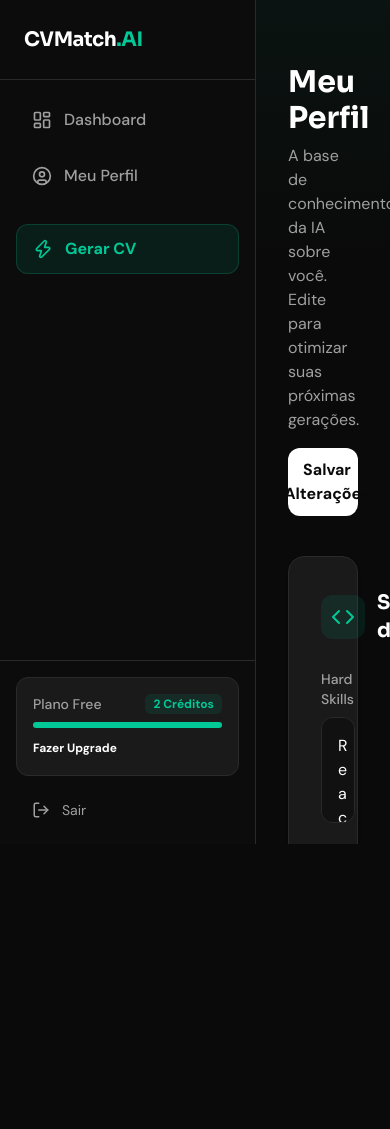
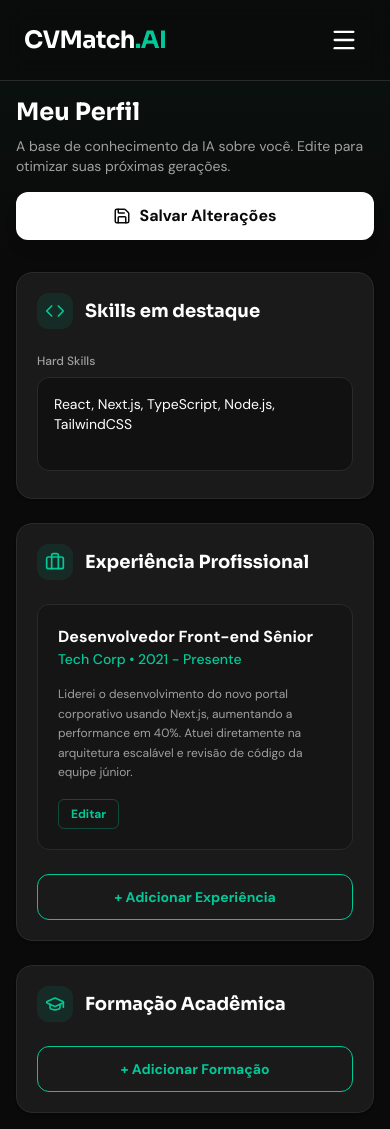
Before and after one commit to Fernando1403/CVMATCH, a Next.js app: page /profile in a window 390 px wide. Before the commit the page ends 844 px from the top, so only its background shows below. Built offline with nearby package versions, Linux system fonts and the light colour scheme.

Commit message:
feat: implement dashboard layout and core application modules for CV generation and profile management

```diff
--- a/src/app/(app)/dashboard/page.tsx
+++ b/src/app/(app)/dashboard/page.tsx
@@ -3,7 +3,7 @@
 
 export default function Dashboard() {
   return (
-    <div className="max-w-6xl mx-auto p-8 relative z-10 pt-16">
+    <div className="max-w-6xl mx-auto relative z-10">
       <header className="mb-10 flex flex-col md:flex-row md:items-center justify-between gap-4">
         <div>
           <h1 className="font-display text-3xl font-bold text-white mb-2">Seus Currículos</h1>
--- a/src/app/(app)/layout.tsx
+++ b/src/app/(app)/layout.tsx
@@ -1,11 +1,14 @@
 import Link from "next/link";
 import { UserCircle, Zap, LogOut, LayoutDashboard } from "lucide-react";
+import { Header } from "../../components/layout/Header";
 
 export default function AppLayout({ children }: { children: React.ReactNode }) {
   return (
-    <div className="flex h-screen overflow-hidden bg-background">
-      {/* Sidebar */}
-      <aside className="w-64 border-r border-border bg-secondary/30 flex flex-col z-20">
+    <div className="flex flex-col min-h-screen bg-background">
+      <Header />
+      <div className="flex flex-1 overflow-hidden">
+        {/* Sidebar - hidden on mobile */}
+        <aside className="hidden md:flex w-64 border-r border-border bg-secondary/30 flex-col z-20">
           <div className="h-20 flex items-center px-6 border-b border-border shrink-0">
             <Link href="/dashboard" className="font-display font-bold text-xl tracking-tight text-white">
               CVMatch<span className="text-accent">.AI</span>
@@ -34,7 +37,7 @@
                 <span className="text-xs font-bold text-accent bg-accent/10 px-2 py-0.5 rounded-md">2 Créditos</span>
               </div>
               <div className="w-full bg-secondary h-1.5 rounded-full overflow-hidden">
-              <div className="bg-accent h-full w-full"></div>
+                <div className="bg-accent h-full w-full" />
               </div>
               <button className="w-full text-xs font-bold text-white mt-3 hover:text-accent transition-colors text-left">
                 Fazer Upgrade
@@ -48,10 +51,13 @@
         </aside>
 
         {/* Main Content */}
-      <main className="flex-1 overflow-y-auto relative bg-background">
-        <div className="absolute top-0 left-0 right-0 h-64 bg-gradient-to-b from-accent/5 to-transparent pointer-events-none"></div>
+        <main className="flex-1 overflow-y-auto relative bg-background pt-20 md:pt-0">
+          <div className="absolute top-0 left-0 right-0 h-64 bg-gradient-to-b from-accent/5 to-transparent pointer-events-none" />
+          <div className="p-4 md:p-8">
             {children}
+          </div>
         </main>
+      </div>
     </div>
   );
 }
--- a/src/app/(app)/profile/page.tsx
+++ b/src/app/(app)/profile/page.tsx
@@ -2,58 +2,59 @@
 
 export default function Profile() {
   return (
-    <div className="max-w-4xl mx-auto p-8 relative z-10 pt-16">
-      <header className="mb-10 flex flex-col md:flex-row md:items-center justify-between gap-4">
+    <div className="max-w-4xl mx-auto relative z-10">
+      <header className="mb-8 md:mb-10 flex flex-col md:flex-row md:items-center justify-between gap-4">
         <div>
-          <h1 className="font-display text-3xl font-bold text-white mb-2">Meu Perfil</h1>
-          <p className="text-muted">A base de conhecimento da IA sobre você. Edite para otimizar suas próximas gerações.</p>
+          <h1 className="font-display text-2xl md:text-3xl font-bold text-white mb-2">Meu Perfil</h1>
+          <p className="text-muted text-sm md:text-base">A base de conhecimento da IA sobre você. Edite para otimizar suas próximas gerações.</p>
         </div>
-        <button className="bg-white hover:bg-gray-100 text-background px-6 py-2.5 rounded-xl font-bold transition-all flex items-center justify-center gap-2 shrink-0">
+        <button className="bg-white hover:bg-gray-100 text-background px-6 py-3 md:py-2.5 rounded-xl font-bold transition-all flex items-center justify-center gap-2 shrink-0 w-full md:w-auto shadow-lg">
           <Save size={18} /> Salvar Alterações
         </button>
       </header>
 
-      <div className="space-y-8">
-        <div className="bg-card border border-border rounded-2xl p-8 shadow-sm">
+      <div className="space-y-6 md:space-y-8">
+        <div className="bg-card border border-border rounded-2xl p-5 md:p-8 shadow-sm">
           <div className="flex items-center gap-3 mb-6">
-            <div className="text-accent bg-accent/10 p-2.5 rounded-xl"><Code size={24} /></div>
-            <h2 className="font-display text-xl font-bold">Skills em destaque</h2>
+            <div className="text-accent bg-accent/10 p-2 md:p-2.5 rounded-xl"><Code size={20} className="md:w-6 md:h-6" /></div>
+            <h2 className="font-display text-lg md:text-xl font-bold">Skills em destaque</h2>
           </div>
           <div className="space-y-4">
             <div>
-              <label className="block text-sm font-medium text-muted mb-2">Hard Skills</label>
-              <textarea rows={3} className="w-full bg-secondary border border-border rounded-xl p-4 text-white focus:outline-none focus:border-accent/50 focus:ring-1 focus:ring-accent/50 transition-all resize-none" defaultValue="React, Next.js, TypeScript, Node.js, TailwindCSS"></textarea>
+              <label className="block text-xs md:text-sm font-medium text-muted mb-2">Hard Skills</label>
+              <textarea rows={3} className="w-full bg-secondary border border-border rounded-xl p-4 text-white text-sm md:text-base focus:outline-none focus:border-accent/50 focus:ring-1 focus:ring-accent/50 transition-all resize-none" defaultValue="React, Next.js, TypeScript, Node.js, TailwindCSS"></textarea>
             </div>
           </div>
         </div>
 
-        <div className="bg-card border border-border rounded-2xl p-8 shadow-sm">
+        <div className="bg-card border border-border rounded-2xl p-5 md:p-8 shadow-sm">
           <div className="flex items-center gap-3 mb-6">
-            <div className="text-accent bg-accent/10 p-2.5 rounded-xl"><Briefcase size={24} /></div>
-            <h2 className="font-display text-xl font-bold">Experiência Profissional</h2>
+            <div className="text-accent bg-accent/10 p-2 md:p-2.5 rounded-xl"><Briefcase size={20} className="md:w-6 md:h-6" /></div>
+            <h2 className="font-display text-lg md:text-xl font-bold">Experiência Profissional</h2>
           </div>
 
-          <div className="border border-border rounded-xl p-6 relative group bg-secondary/50 hover:border-accent/30 transition-colors">
-            <button className="absolute right-4 top-4 text-sm font-medium text-muted opacity-0 group-hover:opacity-100 transition-opacity cursor-pointer hover:text-white bg-card px-3 py-1 rounded-md border border-border">Editar</button>
-            <h3 className="font-bold text-lg text-white">Desenvolvedor Front-end Sênior</h3>
-            <p className="text-accent font-medium mb-4">Tech Corp • 2021 - Presente</p>
-            <p className="text-muted text-sm leading-relaxed">
+          <div className="border border-border rounded-xl p-5 relative group bg-secondary/50 hover:border-accent/30 transition-colors">
+            <button className="hidden md:block absolute right-4 top-4 text-sm font-medium text-muted opacity-0 group-hover:opacity-100 transition-opacity cursor-pointer hover:text-white bg-card px-3 py-1 rounded-md border border-border">Editar</button>
+            <h3 className="font-bold text-base md:text-lg text-white">Desenvolvedor Front-end Sênior</h3>
+            <p className="text-accent font-medium mb-4 text-sm md:text-base">Tech Corp • 2021 - Presente</p>
+            <p className="text-muted text-xs md:text-sm leading-relaxed">
               Liderei o desenvolvimento do novo portal corporativo usando Next.js, aumentando a performance em 40%. Atuei diretamente na arquitetura escalável e revisão de código da equipe júnior.
             </p>
+            <button className="md:hidden mt-4 text-xs font-bold text-accent border border-accent/30 px-3 py-1.5 rounded-md">Editar</button>
           </div>
 
-          <button className="mt-6 text-sm font-bold text-accent border border-accent hover:bg-accent/10 px-4 py-2 rounded-lg transition-colors w-full md:w-auto">
+          <button className="mt-6 text-sm font-bold text-accent border border-accent hover:bg-accent/10 px-4 py-3 rounded-xl transition-colors w-full md:w-auto">
             + Adicionar Experiência
           </button>
         </div>
 
-        <div className="bg-card border border-border rounded-2xl p-8 shadow-sm">
+        <div className="bg-card border border-border rounded-2xl p-5 md:p-8 shadow-sm">
           <div className="flex items-center gap-3 mb-6">
-            <div className="text-accent bg-accent/10 p-2.5 rounded-xl"><GraduationCap size={24} /></div>
-            <h2 className="font-display text-xl font-bold">Formação Acadêmica</h2>
+            <div className="text-accent bg-accent/10 p-2 md:p-2.5 rounded-xl"><GraduationCap size={20} className="md:w-6 md:h-6" /></div>
+            <h2 className="font-display text-lg md:text-xl font-bold">Formação Acadêmica</h2>
           </div>
 
-          <button className="text-sm font-bold text-accent border border-accent hover:bg-accent/10 px-4 py-2 rounded-lg transition-colors w-full md:w-auto">
+          <button className="text-sm font-bold text-accent border border-accent hover:bg-accent/10 px-4 py-3 rounded-xl transition-colors w-full md:w-auto">
             + Adicionar Formação
           </button>
         </div>
--- a/src/components/layout/Header.tsx
+++ b/src/components/layout/Header.tsx
@@ -1,6 +1,12 @@
+"use client";
+
 import Link from "next/link";
+import { Menu, X } from "lucide-react";
+import { useState } from "react";
 
 export function Header() {
+  const [isMenuOpen, setIsMenuOpen] = useState(false);
+
   return (
     <header className="fixed top-0 w-full z-50 bg-background/80 backdrop-blur-md border-b border-border">
       <div className="max-w-7xl mx-auto px-6 h-20 flex items-center justify-between">
@@ -9,18 +15,77 @@
             CVMatch<span className="text-accent">.AI</span>
           </Link>
         </div>
+
+        {/* Desktop Nav */}
         <nav className="hidden md:flex gap-8">
           <Link href="/como-funciona" className="text-muted hover:text-white transition-colors font-medium">Como funciona</Link>
           <Link href="/diferenciais" className="text-muted hover:text-white transition-colors font-medium">Diferenciais</Link>
           <Link href="/planos" className="text-muted hover:text-white transition-colors font-medium">Planos</Link>
         </nav>
-        <div className="flex items-center gap-4">
+
+        {/* Desktop Actions */}
+        <div className="hidden md:flex items-center gap-4">
           <Link href="/auth/login" className="text-white hover:text-accent transition-colors font-medium">Entrar</Link>
           <Link href="/auth/cadastro" className="bg-accent hover:bg-accent-hover text-background px-5 py-2.5 rounded-full font-bold transition-colors">
             Começar Grátis
           </Link>
         </div>
+
+        {/* Mobile Menu Button */}
+        <button
+          className="md:hidden text-white p-2"
+          onClick={() => setIsMenuOpen(!isMenuOpen)}
+          aria-label="Toggle menu"
+        >
+          {isMenuOpen ? <X size={28} /> : <Menu size={28} />}
+        </button>
       </div>
+
+      {/* Mobile Menu Overlay */}
+      {isMenuOpen && (
+        <div className="md:hidden bg-background border-b border-border absolute top-20 left-0 w-full flex flex-col p-6 gap-6 shadow-xl animate-in slide-in-from-top duration-300">
+          <nav className="flex flex-col gap-4">
+            <Link
+              href="/como-funciona"
+              className="text-lg text-muted hover:text-white transition-colors font-medium"
+              onClick={() => setIsMenuOpen(false)}
+            >
+              Como funciona
+            </Link>
+            <Link
+              href="/diferenciais"
+              className="text-lg text-muted hover:text-white transition-colors font-medium"
+              onClick={() => setIsMenuOpen(false)}
+            >
+              Diferenciais
+            </Link>
+            <Link
+              href="/planos"
+              className="text-lg text-muted hover:text-white transition-colors font-medium"
+              onClick={() => setIsMenuOpen(false)}
+            >
+              Planos
+            </Link>
+          </nav>
+          <hr className="border-border" />
+          <div className="flex flex-col gap-4">
+            <Link
+              href="/auth/login"
+              className="text-lg text-white hover:text-accent transition-colors font-medium text-center py-2"
+              onClick={() => setIsMenuOpen(false)}
+            >
+              Entrar
+            </Link>
+            <Link
+              href="/auth/cadastro"
+              className="bg-accent hover:bg-accent-hover text-background px-5 py-4 rounded-xl font-bold transition-colors text-center text-lg"
+              onClick={() => setIsMenuOpen(false)}
+            >
+              Começar Grátis
+            </Link>
+          </div>
+        </div>
+      )}
     </header>
   );
 }
```
Also changed, not shown: src/app/(app)/generate/page.tsx (+18 -18 lines), src/app/(app)/result/page.tsx (+36 -32 lines), src/app/page.tsx (+22 -22 lines), src/app/globals.css (line endings or trailing spaces). Lines whose indentation alone changed are shown as unchanged.
